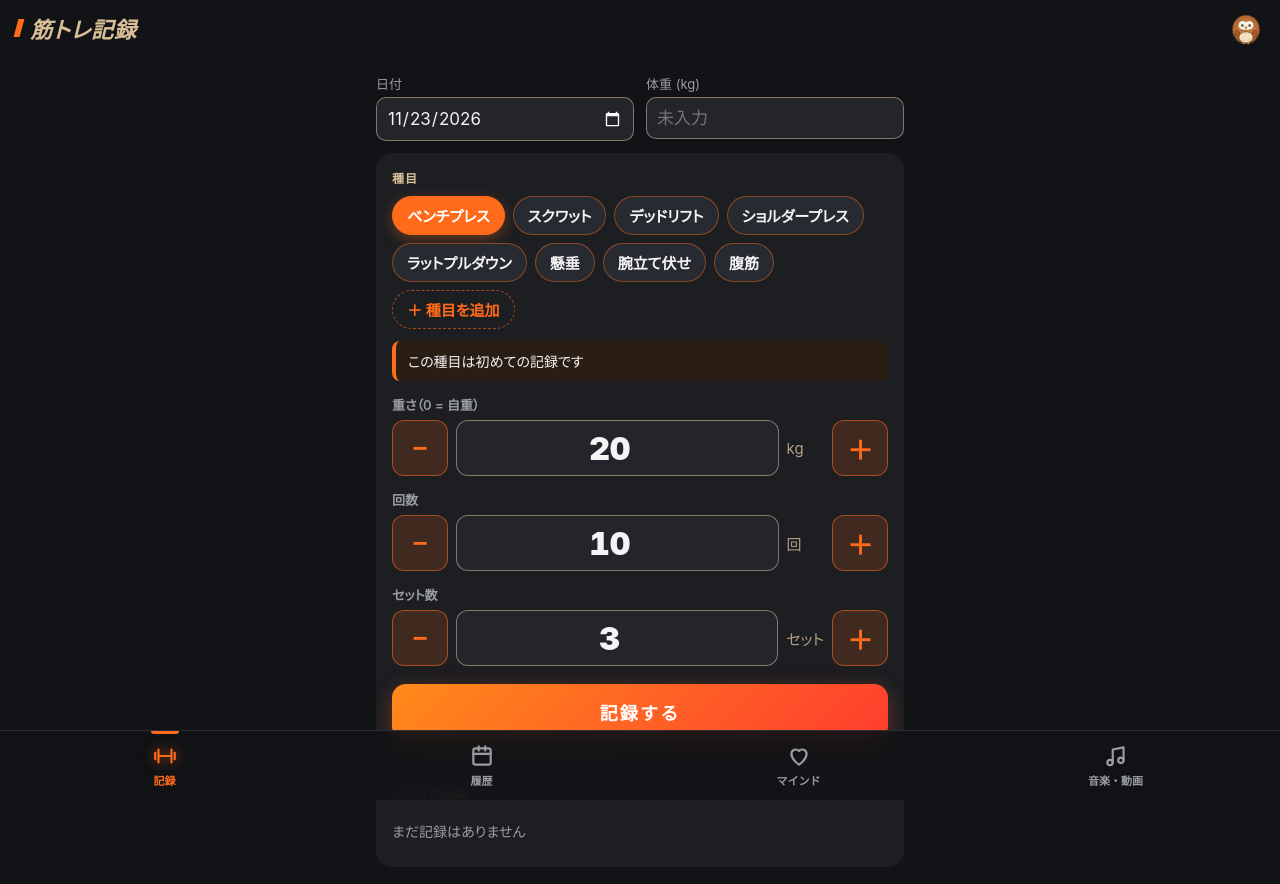
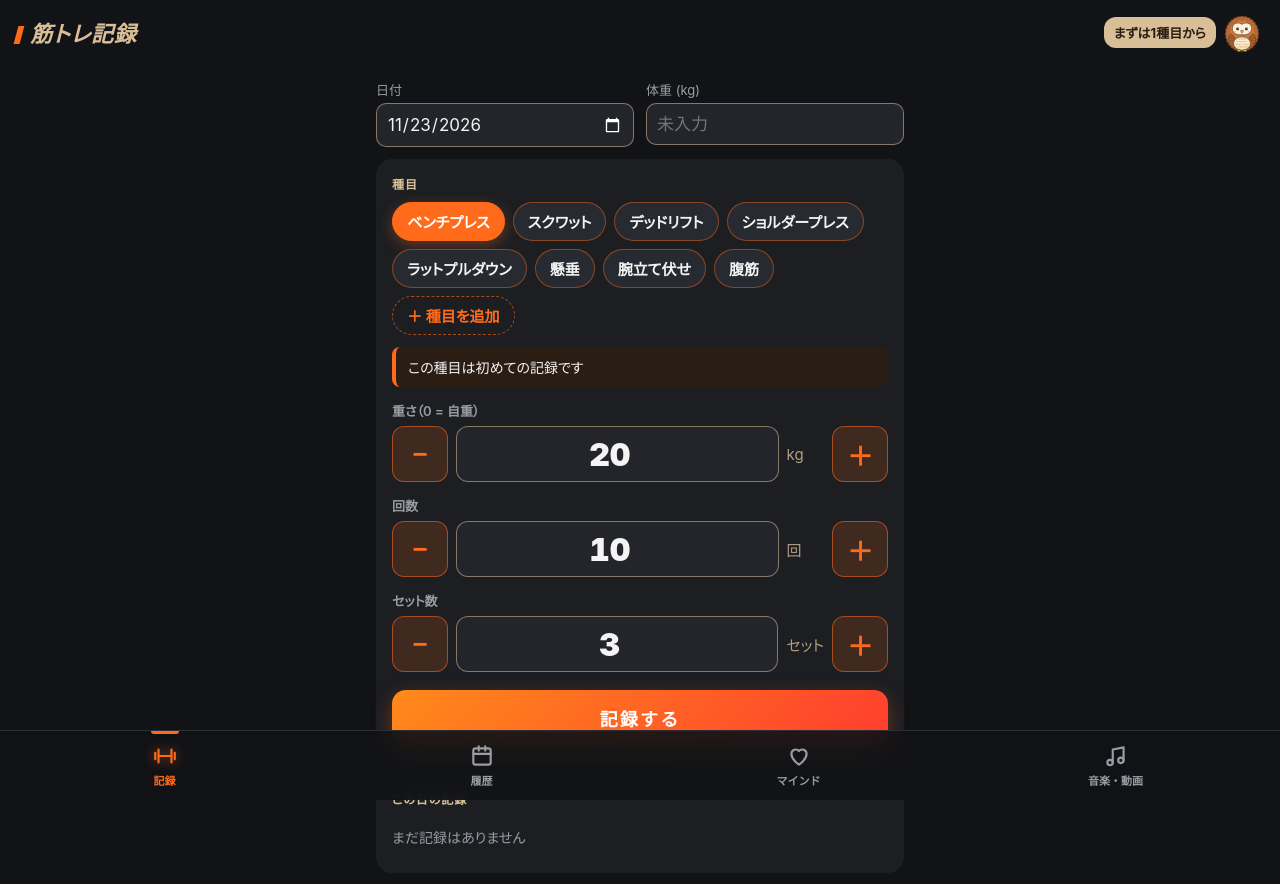
Before and after one commit to yoshikoro1022/kintore, a plain HTML site: page index.html in a window 1280 px wide. Drawn offline with Linux system fonts and the light colour scheme.

Commit message:
フクロウをメインキャラに:吹き出しでひとこと＋アプリアイコンを刷新
- 画面上のフクロウが、タブや記録に合わせて短く話す(タップでも話す)
- アプリのアイコンを、黒地にオレンジの光＋フクロウに

Co-Authored-By: Claude Opus 5.5 <noreply@anthropic.com>
Claude-Session: https://claude.ai/code/session_016VAcHiBzAcG93EbvHUCsk9

```diff
--- a/app.js
+++ b/app.js
@@ -201,6 +201,7 @@ function saveRecord() {
   data.records.push(record);
   saveData();
   showToast(`記録しました：${record.exercise} ${formatSet(record)}`);
+  owlSay('saved');
   renderDayList();
   renderPrevious();
 }
@@ -452,6 +453,7 @@ function saveMind() {
   renderMoods();
   renderMindList();
   showToast('マインド日記に残しました');
+  owlSay('mindSaved');
 }
 
 // Notionに貼りやすい形にしてコピー(1行目がページ名「261123‐ひとこと」)
@@ -752,7 +754,41 @@ function setupVideos() {
 }
 
 // ---------- タブの切り替え ----------
+// ---------- フクロウのひとこと ----------
+// 画面の上のフクロウが、吹き出しで短く話しかけます。
+// 記録が止まっても責めない、やさしい言葉だけにしています。
+const OWL_WORDS = {
+  start: ['今日もいこう！', 'まずは1種目から', 'ゆるっといこう'],
+  more: ['いい感じ！', 'その調子！', 'ナイスペース'],
+  saved: ['ナイス！', 'いいぞ！', '今日も一歩前進', '休憩も大事だよ', 'えらい！'],
+  history: ['積み重ねてるね', 'ちゃんと続いてる'],
+  mind: ['今日の気分は？', 'なんでも話してね'],
+  mindSaved: ['話してくれてありがとう', '残しておいたよ'],
+  motivation: ['テンション上げよ', '好きな曲かけよ'],
+  tap: ['ホー！', 'がんばってるね', '水分とった？', 'フクロウだよ'],
+};
+const pick = (list) => list[Math.floor(Math.random() * list.length)];
+
+function owlSay(kind) {
+  const el = $('owl-msg');
+  el.textContent = pick(OWL_WORDS[kind]);
+  el.classList.remove('pop');
+  void el.offsetWidth; // アニメーションをもう一度動かすためのおまじない
+  el.classList.add('pop');
+}
+
+// 今いるタブに合わせて話す
+function owlForView(name) {
+  if (name === 'record') {
+    const today = data.records.some((r) => r.date === $('date').value);
+    owlSay(today ? 'more' : 'start');
+  } else {
+    owlSay(name);
+  }
+}
+
 function showView(name) {
+  owlForView(name);
   document.querySelectorAll('.tab').forEach((t) => t.classList.toggle('active', t.dataset.view === name));
   document.querySelectorAll('.view').forEach((v) => v.classList.toggle('active', v.id === `view-${name}`));
   if (name === 'history') renderHistory();
@@ -773,6 +809,8 @@ function init() {
   $('bodyweight').addEventListener('change', saveBodyWeight);
   $('save').addEventListener('click', saveRecord);
   document.querySelectorAll('.tab').forEach((t) => t.addEventListener('click', () => showView(t.dataset.view)));
+  $('owl').addEventListener('click', () => owlSay('tap'));
+  owlForView('record');
 
   setupSteppers();
   setupLinks();
--- a/index.html
+++ b/index.html
@@ -18,7 +18,14 @@
 </head>
 <body>
   <header class="top">
-    <h1>筋トレ記録<img class="owl" src="owl.svg" alt=""></h1>
+    <div class="top-row">
+      <h1>筋トレ記録</h1>
+      <!-- フクロウ(このアプリのキャラクター)。吹き出しでひとこと話す -->
+      <div class="owl-talk">
+        <p id="owl-msg" class="bubble"></p>
+        <button id="owl" class="owl-btn" aria-label="フクロウ"><img class="owl" src="owl.svg" alt=""></button>
+      </div>
+    </div>
   </header>
 
   <main>
--- a/style.css
+++ b/style.css
@@ -256,10 +256,25 @@ input, textarea { background: var(--chip-bg); border-color: transparent; }
 
 .log .name { font-weight: 800; }
 
-/* タイトル横のモリフクロウ(自作キャラ) */
-.top h1 { display: flex; align-items: center; }
-.top h1::before { flex: none; }
-.owl { width: 36px; height: 36px; margin-left: auto; }
+/* フクロウ(このアプリのキャラクター)と吹き出し */
+.top-row { display: flex; align-items: center; gap: 8px; margin-bottom: 8px; }
+.top-row h1 { margin: 0; flex: none; }
+.owl-talk { margin-left: auto; display: flex; align-items: center; gap: 4px; min-width: 0; }
+.bubble {
+  position: relative; margin: 0; padding: 6px 10px; border-radius: 12px;
+  background: var(--beige); color: #2a1c12; font-size: 13px; font-weight: 700;
+  white-space: nowrap; overflow: hidden; text-overflow: ellipsis; max-width: 150px;
+}
+.bubble::after { /* 吹き出しのしっぽ(右向き) */
+  content: ""; position: absolute; right: -5px; top: 50%; margin-top: -5px;
+  border: 5px solid transparent; border-left-color: var(--beige); border-right: 0;
+}
+.bubble:empty { display: none; }
+.bubble.pop { animation: pop .35s ease-out; }
+@keyframes pop { 0% { transform: scale(.6); opacity: 0; } 70% { transform: scale(1.06); } 100% { transform: scale(1); opacity: 1; } }
+.owl-btn { flex: none; border: 0; background: none; padding: 0; }
+.owl { width: 44px; height: 44px; display: block; }
+.owl-btn:active .owl { transform: rotate(-8deg) scale(.95); }
 
 /* ===== 触る場所を分かりやすく =====
    ルール:オレンジ = 押すボタン / ベージュの枠 = 入力する場所 */
--- a/sw.js
+++ b/sw.js
@@ -3,7 +3,7 @@
 // 一度読み込んだファイルをスマホの中にコピー(キャッシュ)しておきます。
 // 電波があるときは最新版を取りに行き、ないときはコピーを使います。
 
-const CACHE = 'kintore-v13';
+const CACHE = 'kintore-v14';
 const FILES = ['./', './index.html', './style.css', './app.js', './manifest.json', './icon-180.png', './icon-192.png', './icon-512.png', './owl.svg'];
 
 self.addEventListener('install', (e) => {
```
Also changed, not shown: icon-180.png, icon-192.png, icon-512.png.
